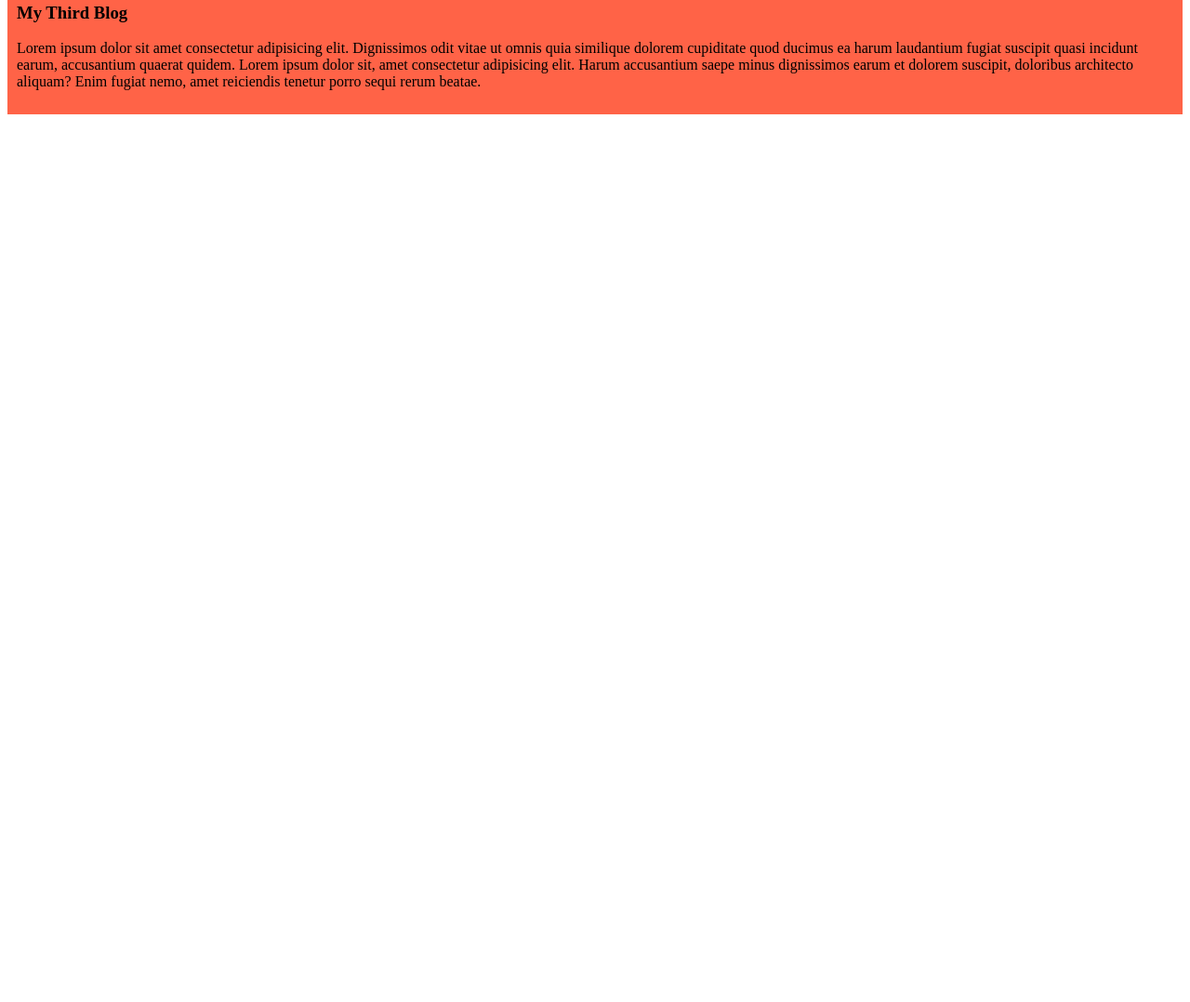
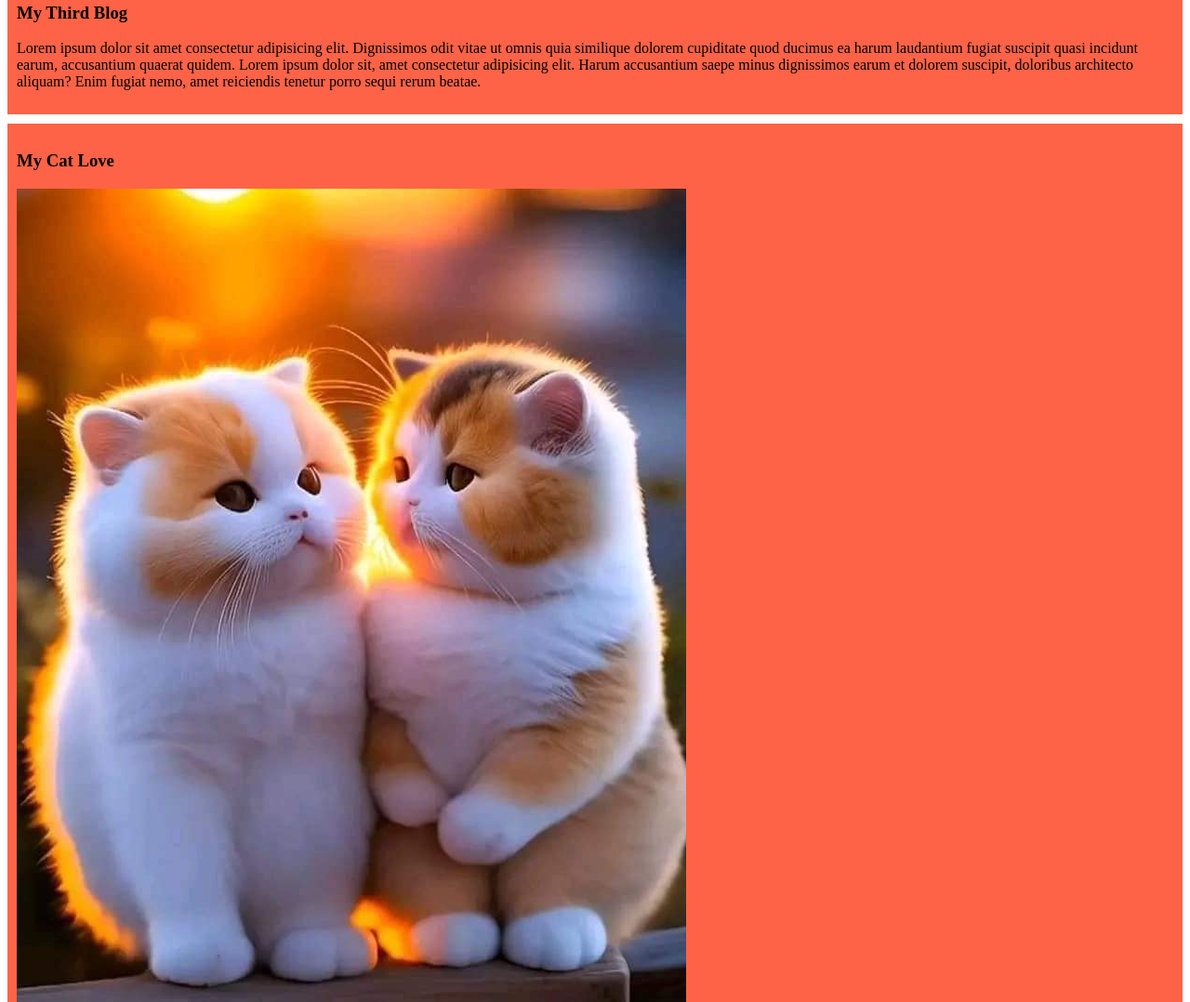
Before and after one commit to NiloyDas19/my-first-github-repo, a plain HTML site: page index.html in a window 1280 px wide. Shown: the part 353-1431 px from the top of the page at 93% size. Before the commit the page ends 800 px from the top, so only its background shows below. Drawn offline with Linux system fonts and the light colour scheme.

Commit message:
add cat picture

```diff
--- a/index.html
+++ b/index.html
@@ -39,6 +39,10 @@
             tenetur porro sequi rerum beatae.
         </p>
     </div>
+    <div>
+        <h3>My Cat Love</h3>
+        <img src="images/cat_love.jpg" alt="Cat Love">
+    </div>
 </body>
 
 </html>
```
Also changed, not shown: images/cat_love.jpg (added).
